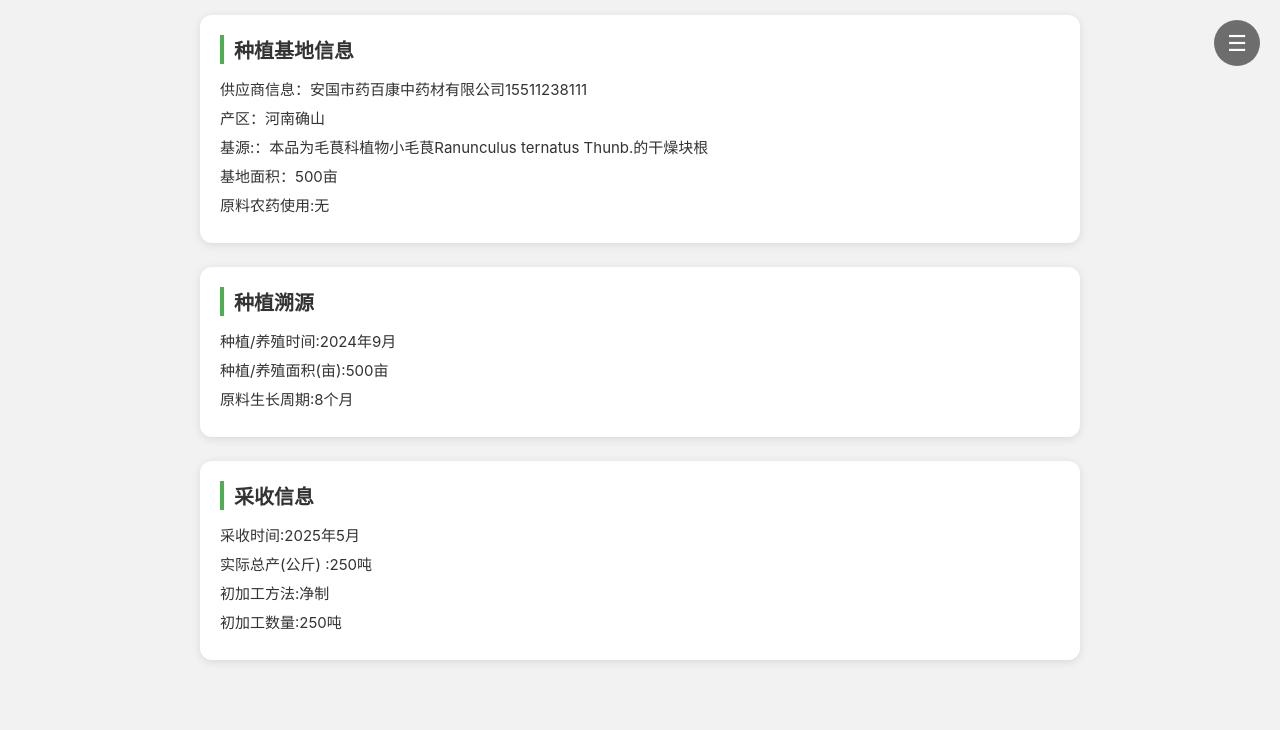
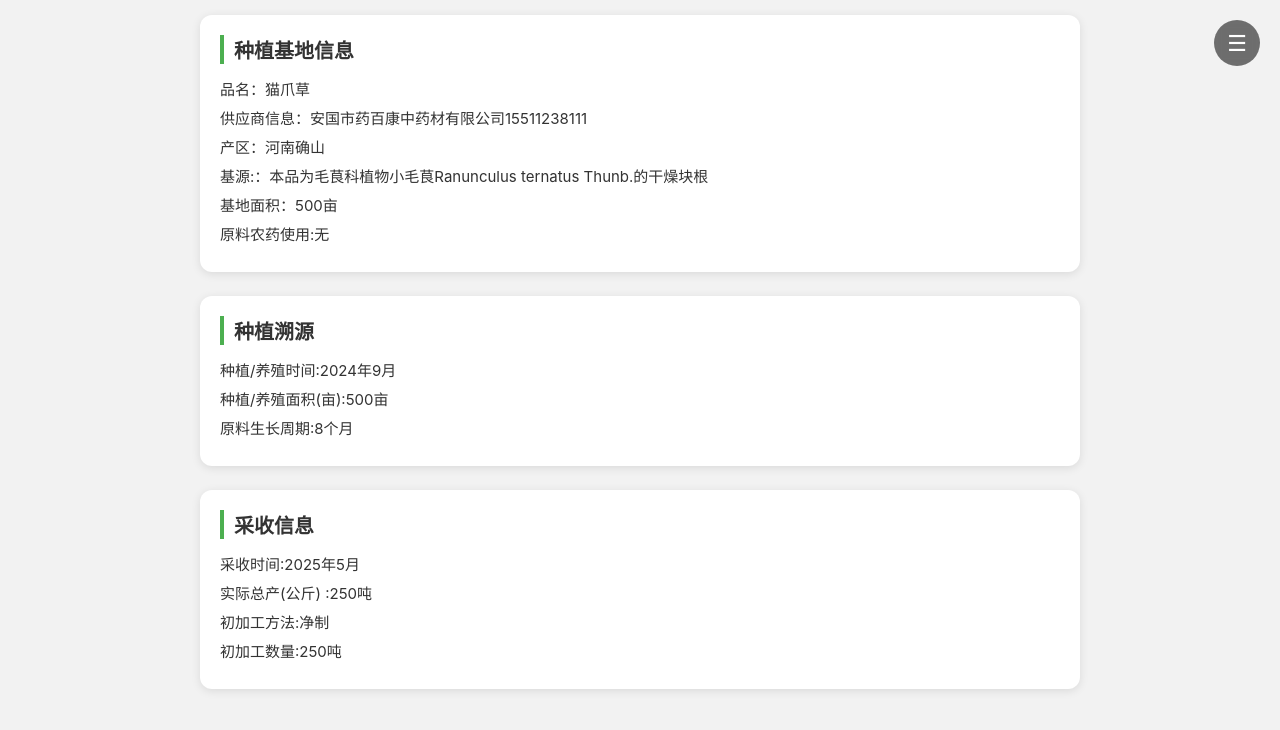
Before and after one commit to wenhongw0-hash/mzc, a plain HTML site: page index.html in a window 1280 px wide. Drawn offline with nearby package versions, Linux system fonts and the light colour scheme.

Commit message:
Update index.html

```diff
--- a/index.html
+++ b/index.html
@@ -162,6 +162,7 @@
     <!-- 🔥 种植基地 -->
     <div id="base" class="section">
         <h2>种植基地信息</h2>
+		<div class="text-item">品名：猫爪草</div>
 		<div class="text-item">供应商信息：安国市药百康中药材有限公司15511238111</div>
         <div class="text-item">产区：河南确山</div>
         <div class="text-item">基源:：本品为毛茛科植物小毛茛Ranunculus ternatus Thunb.的干燥块根</div>
@@ -174,6 +175,7 @@
         <h2>种植溯源</h2>
         <div class="text-item">种植/养殖时间:2024年9月</div>
         <div class="text-item">种植/养殖面积(亩):500亩</div>
+
 		<div class="text-item">原料生长周期:8个月</div>
     </div>
 
```
